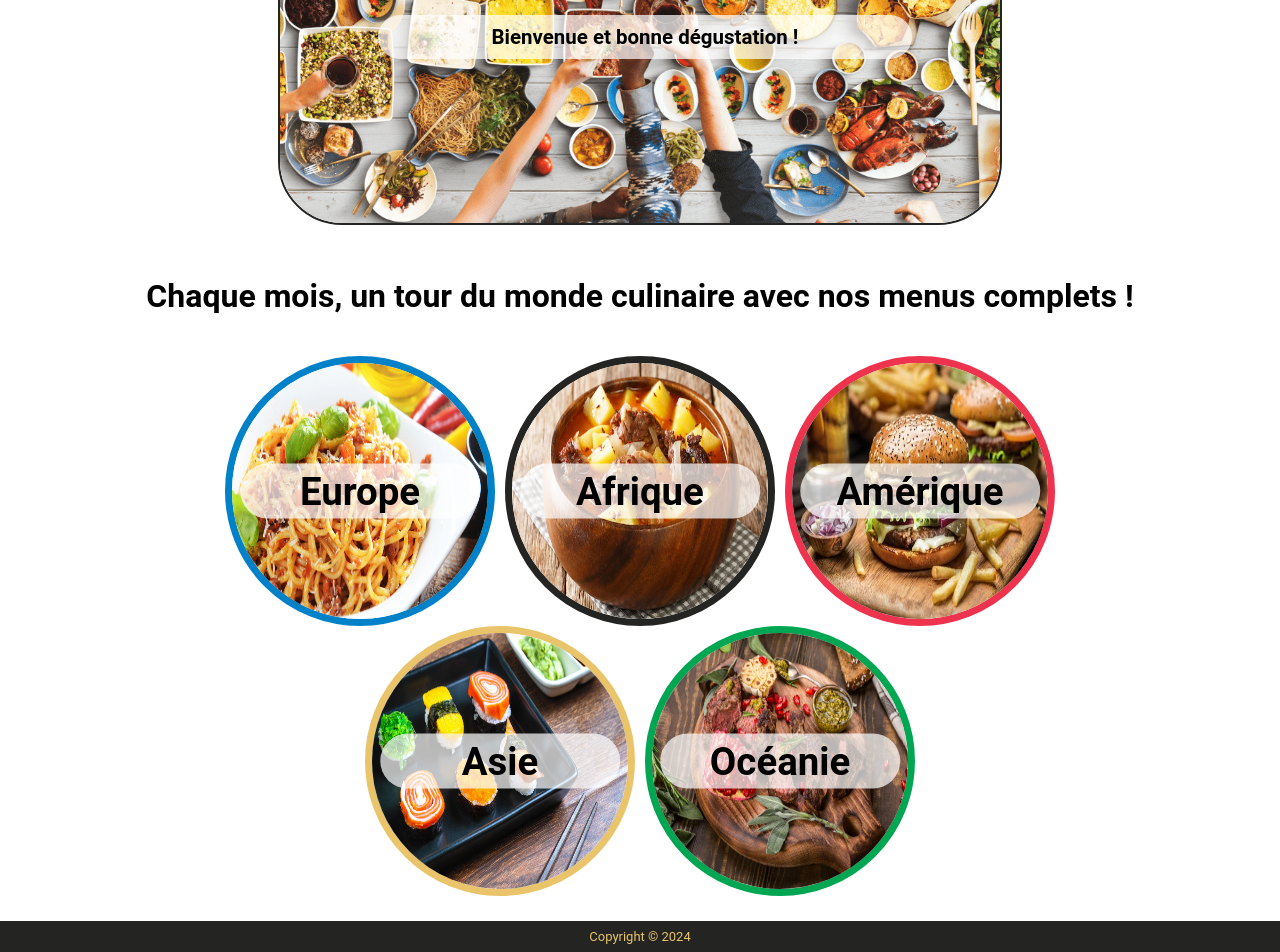
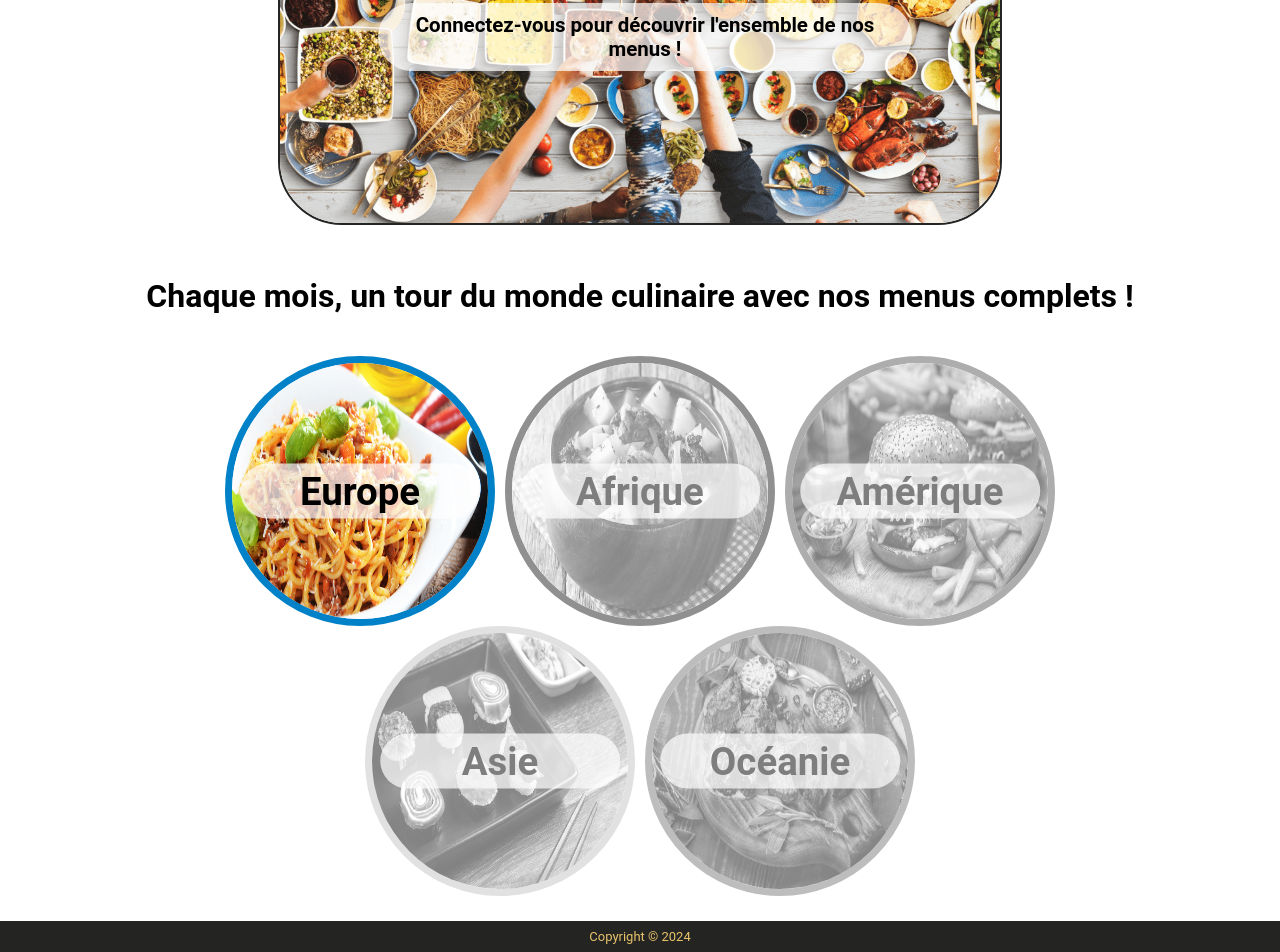
Before and after one commit to WildCodeSchool-2024-02/JS-lyon-0224-P3-globalmeals, a React (Vite) app in the folder client/: page / in a window 1280 px wide. Shown: the part 489-1441 px from the top of the page. Built offline with nearby package versions, Linux system fonts and the light colour scheme; no server answers.

Commit message:
actualiser la page vers accueil

```diff
--- a/client/src/components/accueil/Accueil.jsx
+++ b/client/src/components/accueil/Accueil.jsx
@@ -16,7 +16,7 @@ function Continents() {
       <div className="welcome-container">
         <img className="welcome" src={welcomeImage} alt="welcome" />
         <h2 className="welcome-text">
-          {user !== null
+          {user !== ""
             ? "Bienvenue et bonne dégustation !"
             : "Connectez-vous pour découvrir l'ensemble de nos menus !"}
         </h2>
@@ -32,13 +32,13 @@ function Continents() {
               <Link to="/menuPage/europe">Europe</Link>
             </h2>
           </div>
-          <div className={`image-container ${user === null ? "disabled" : ""}`}>
+          <div className={`image-container ${user === "" ? "disabled" : ""}`}>
             <img className="afrique" src={afriqueImage} alt="afrique" />
             <h2>
               <Link to={user !== null ? "/menuPage/afrique" : "#"}>Afrique</Link>
             </h2>
           </div>
-          <div className={`image-container ${user === null ? "disabled" : ""}`}>
+          <div className={`image-container ${user === "" ? "disabled" : ""}`}>
             <img className="amerique" src={ameriqueImage} alt="amérique" />
             <h2>
               <Link to={user !== null ? "/menuPage/amerique" : "#"}>Amérique</Link>
@@ -46,13 +46,13 @@ function Continents() {
           </div>
         </div>
         <div className="continents2">
-          <div className={`image-container ${user === null ? "disabled" : ""}`}>
+          <div className={`image-container ${user === "" ? "disabled" : ""}`}>
             <img className="asie" src={asieImage} alt="asie" />
             <h2>
               <Link to={user !== null ? "/menuPage/asie" : "#"}>Asie</Link>
             </h2>
           </div>
-          <div className={`image-container ${user === null ? "disabled" : ""}`}>
+          <div className={`image-container ${user === "" ? "disabled" : ""}`}>
             <img className="oceanie" src={oceanieImage} alt="océanie" />
             <h2>
               <Link to={user !== null ? "/menuPage/oceanie" : "#"}>Océanie</Link>
--- a/client/src/components/navbar/NavbarToggle.jsx
+++ b/client/src/components/navbar/NavbarToggle.jsx
@@ -21,8 +21,8 @@ export default function NavbarToggle() {
 
   const handleLogout = () => {
     // Déconnecter l'utilisateur
-    setUser(null);
-    navigate("/connexion"); // Rediriger vers la page de connexion après la déconnexion
+    setUser("");
+    navigate("/"); // Rediriger vers la page d'accueil après la déconnexion
   };
 
   const handleKeyDown = (e) => {
```
Also changed, not shown: 2 other files (tests, documents, lock files or other folders).
